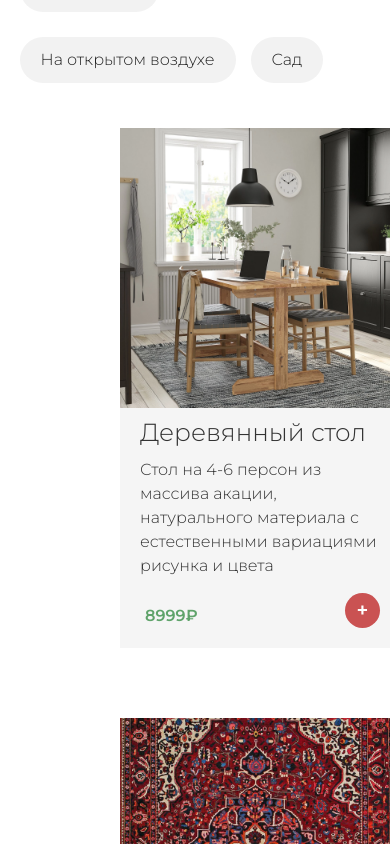
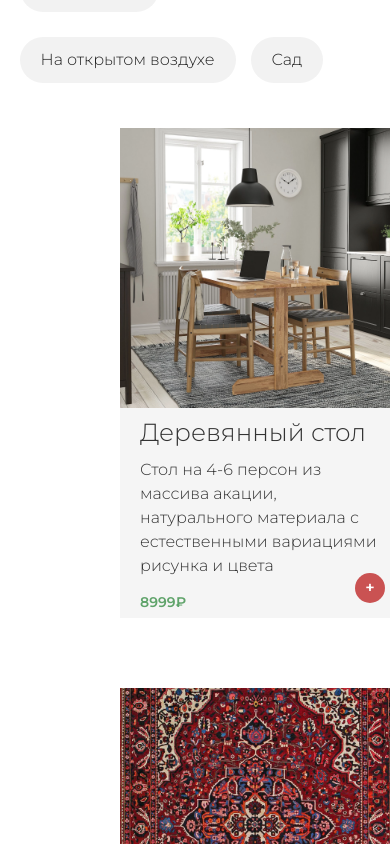
Before and after one commit to ultralightbeat/homeforge, a React (Create React App) app: page / in a window 390 px wide. Shown: the part 1040-1884 px from the top of the page. Built offline with nearby package versions, Linux system fonts and the light colour scheme.

Commit message:
Add adaptive display for full item window

```diff
--- a/src/ShowFullItem.css
+++ b/src/ShowFullItem.css
@@ -37,7 +37,8 @@
   flex: 1;
   display: flex;
   flex-direction: column;
-  justify-content: center;
+  margin-top: 50px;
+  position: relative;
 }
 
 .item-details h2 {
@@ -51,60 +52,59 @@
 }
 
 
-/* Планшеты (до 768px) */
+/* Планшеты и маленькие экраны */
 @media (max-width: 768px) {
-  .item-container {
-    flex-direction: column;
-    width: 90%;
-    padding: 20px;
+  main .item,
+  .full-item .item-details {
+    position: relative;
+    padding-bottom: 30px; /* Оставляем место снизу для цены и кнопки */
   }
 
-  .item-img {
-    width: 90%;
-    max-width: 300px;
-    margin: 0 auto 15px;
+  main b,
+  .full-item b {
+    position: absolute;
+    font-size: 16px;
+    bottom: 5px;
   }
 
-  .item-details h2 {
-    font-size: 24px;
+  main .add-to-cart,
+  .full-item .add-to-cart {
+    position: absolute;
+    bottom: 20px;
+    right: 20px;
+    z-index: 2;
+    width: 35px;
+    height: 35px;
+    display: flex;
+    align-items: center;
+    justify-content: center;
+    font-size: 20px;
+  }
+}
+
+/* Мобильные устройства */
+@media (max-width: 480px) {
+  main .item,
+  .full-item .item-details {
+    padding-bottom: 30px;
   }
 
-  .item-details p {
-    font-size: 16px;
-  }
-
-
-}
-
-/* Мобильные устройства (до 480px) */
-@media (max-width: 480px) {
-  .item-container {
-    flex-direction: column;
-    padding: 15px;
-    align-items: center;
-    text-align: center;
-  }
-
-  .item-img {
-    width: 100%;
-    max-width: 320px;
-    margin-bottom: 20px;
-  }
-
-  .item-details {
-    width: 100%;
-  }
-
-  .item-details h2 {
-    font-size: 22px;
-  }
-
-  .item-details p {
+  main b,
+  .full-item b {
+    bottom: -5px;
     font-size: 14px;
   }
 
+  main .add-to-cart,
+  .full-item .add-to-cart {
+    bottom: 15px;
+    right: 15px;
+    width: 30px;
+    height: 30px;
+    font-size: 16px;
+  }
+}
 
-}
 .full-item {
   position: fixed;
   top: 0;
--- a/src/components/ShowFullItem.js
+++ b/src/components/ShowFullItem.js
@@ -19,7 +19,7 @@ export class ShowFullItem extends Component {
 
         <div>
           {/* Изображение товара */}
-          <img className='item-img' src={"./img/" + this.props.item.img} onClick={() => this.props.onShowItem(this.props.item)} />
+          <img alt={this.props.item.title || "Товар"} className='item-img' src={"./img/" + this.props.item.img} onClick={() => this.props.onShowItem(this.props.item)} />
         </div>
           <div className='item-details'>
           <h2>{this.props.item.title}</h2>
--- a/src/index.css
+++ b/src/index.css
@@ -670,13 +670,14 @@ main b, .full-item b{
 
 main b, .full-item b{
   position: absolute;
-  bottom: 10px;
-  left: 5px;
+  bottom: -30px;
+
   color: #5fa36a;
   font-size: 16px;
 }
 
-main .add-to-cart {
+main .add-to-cart,
+.full-item .add-to-cart {
   position: absolute;
   right: 20px;
   bottom: 20px;
@@ -699,6 +700,42 @@ main .add-to-cart:hover,
   transform: scale(1.05) translateY(-5px);
 }
 
+@media (max-width: 768px) {
+  .full-item .item-details {
+    flex-direction: column;
+    gap: 10px;
+  }
+
+  .full-item .item-details > div:first-child {
+    flex: none;
+    width: 100%;
+  }
+
+  .full-item .item-details > div:nth-child(2) {
+    flex: none;
+    width: 100%;
+  }
+
+  .full-item .add-to-cart {
+
+    align-self: flex-end;
+    margin: -20px 20px 20px auto;
+    width: 30px;
+    height: 30px;
+    font-size: 18px;
+  }
+}
+
+@media (max-width: 480px) {
+  .full-item .add-to-cart {
+    width: 28px;
+    height: 28px;
+    font-size: 16px;
+    margin: -15px 15px 15px auto;
+  }
+}
+
+
 footer{
   text-align: center;
   margin: 100px;
```
